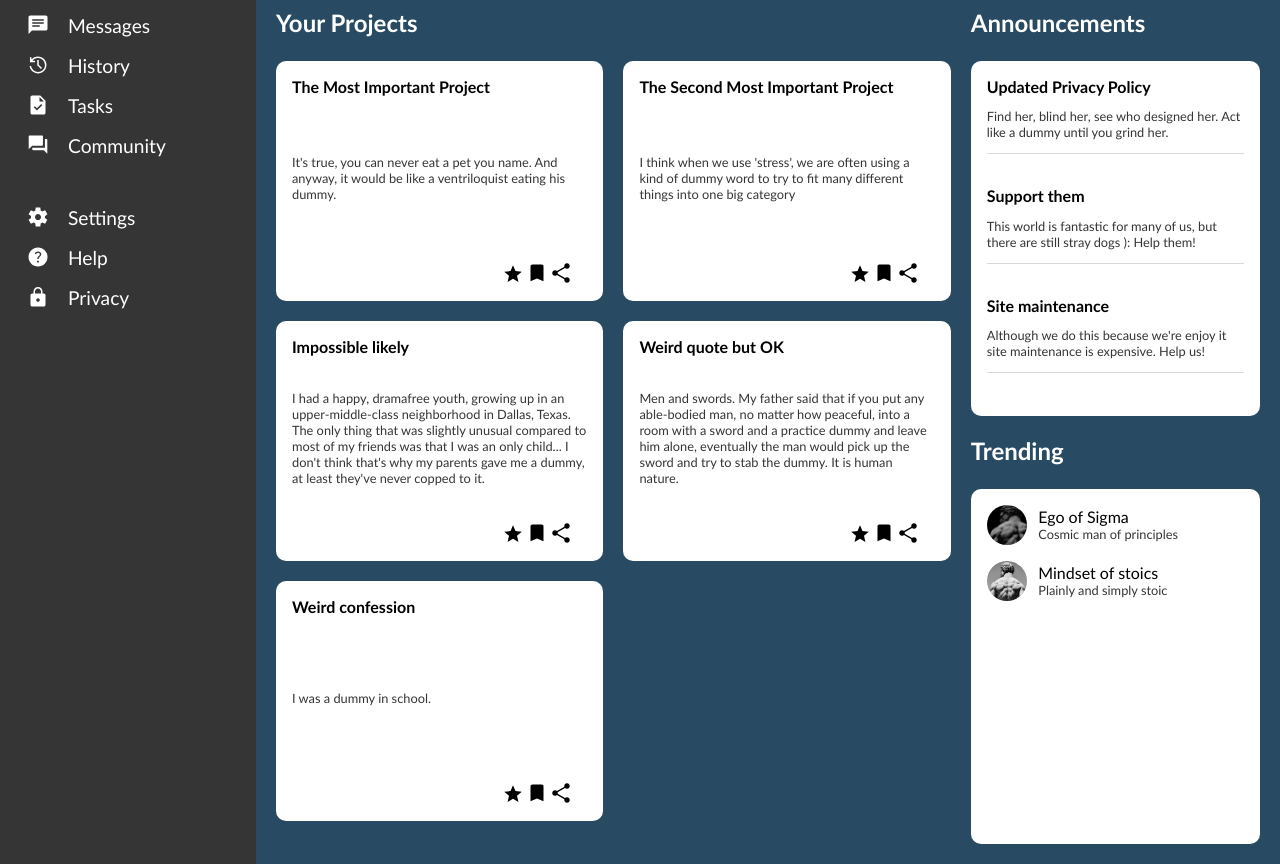
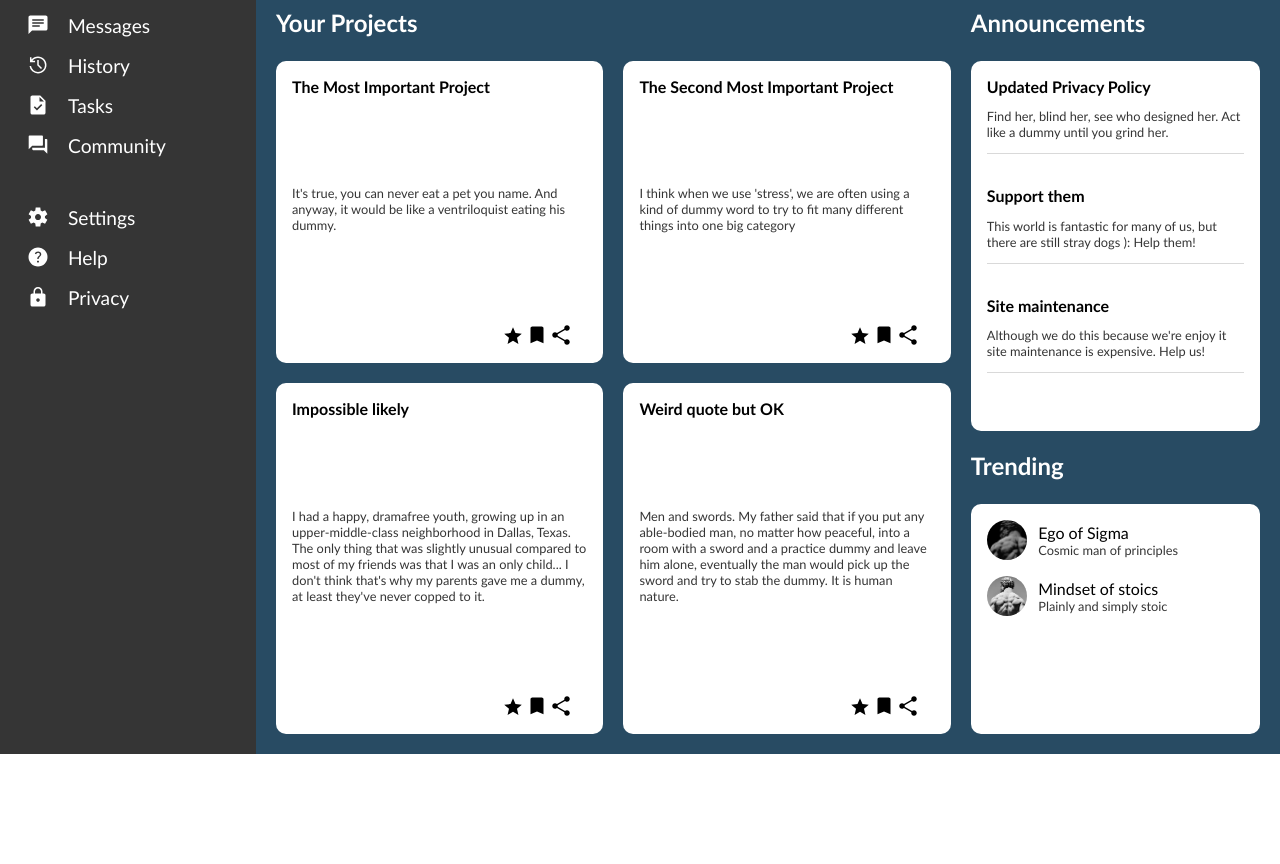
Before and after one commit to ralberrto/admin-dashboard, a plain HTML site: page index.html in a window 1280 px wide. Shown: the part 195-1059 px from the top of the page. After the commit the page ends 949 px from the top, so only its background shows below. Drawn offline with Linux system fonts and the light colour scheme.

```diff
--- a/index.html
+++ b/index.html
@@ -160,19 +160,6 @@
                                 <svg xmlns="http://www.w3.org/2000/svg" height="24" width="24"><path d="M18 21.75q-1.15 0-1.95-.8t-.8-1.95q0-.175.025-.388.025-.212.1-.362l-7.4-4.35q-.4.4-.9.625-.5.225-1.075.225-1.15 0-1.95-.8T3.25 12q0-1.15.8-1.95T6 9.25q.575 0 1.075.225t.9.625l7.4-4.35q-.075-.15-.1-.363-.025-.212-.025-.387 0-1.15.8-1.95t1.95-.8q1.15 0 1.95.8t.8 1.95q0 1.15-.8 1.95t-1.95.8q-.575 0-1.075-.225t-.9-.625l-7.4 4.35q.075.15.1.35.025.2.025.4 0 .175-.025.387-.025.213-.1.363l7.4 4.35q.4-.4.9-.625.5-.225 1.075-.225 1.15 0 1.95.8t.8 1.95q0 1.15-.8 1.95t-1.95.8Z"/></svg>
                             </div>
                         </div>
-                        <div class="entry">
-                            <p class="entry-title">Weird confession</p>
-                            <div class="flex-gap"></div>
-                            <p class="entry-body">
-                                I was a dummy in school.
-                            </p>
-                            <div class="flex-gap"></div>
-                            <div class="entry-footer">
-                                <svg xmlns="http://www.w3.org/2000/svg" height="24" width="24"><path d="M6.575 20.95 8 14.8l-4.775-4.15 6.3-.55L12 4.275l2.475 5.825 6.3.55L16 14.8l1.425 6.15L12 17.7Z"/></svg>
-                                <svg xmlns="http://www.w3.org/2000/svg" height="24" width="24"><path d="M5.5 20.25V5.3q0-.75.525-1.275Q6.55 3.5 7.3 3.5h9.4q.75 0 1.275.525.525.525.525 1.275v14.95l-6.5-2.8Z"/></svg>
-                                <svg xmlns="http://www.w3.org/2000/svg" height="24" width="24"><path d="M18 21.75q-1.15 0-1.95-.8t-.8-1.95q0-.175.025-.388.025-.212.1-.362l-7.4-4.35q-.4.4-.9.625-.5.225-1.075.225-1.15 0-1.95-.8T3.25 12q0-1.15.8-1.95T6 9.25q.575 0 1.075.225t.9.625l7.4-4.35q-.075-.15-.1-.363-.025-.212-.025-.387 0-1.15.8-1.95t1.95-.8q1.15 0 1.95.8t.8 1.95q0 1.15-.8 1.95t-1.95.8q-.575 0-1.075-.225t-.9-.625l-7.4 4.35q.075.15.1.35.025.2.025.4 0 .175-.025.387-.025.213-.1.363l7.4 4.35q.4-.4.9-.625.5-.225 1.075-.225 1.15 0 1.95.8t.8 1.95q0 1.15-.8 1.95t-1.95.8Z"/></svg>
-                            </div>
-                        </div>
                     </div>
                 </div>
                 <div id="announcements">
--- a/style.css
+++ b/style.css
@@ -57,7 +57,7 @@ body {
 
 #main-cont {
     display: grid;
-    grid-template-rows: 2fr 3fr 24fr;
+    grid-template-rows: 2fr 3fr 21fr;
 }
 
 nav {
@@ -180,7 +180,7 @@ header button:active {
 
 article {
     display: grid;
-    grid-template: 1fr 1fr / 7fr 3fr;
+    grid-template: 3fr 2fr / 7fr 3fr;
     grid-gap: 20px;
     background-color: #284b63;
     padding: 20px;
@@ -199,8 +199,9 @@ article > div {
 article #projects .section-body {
     display: grid;
     grid-gap: 20px;
+    height: 100%;
     grid-template-columns: repeat(auto-fit, minmax(300px, 1fr));
-    grid-auto-rows: minmax(160px, 240px);
+    grid-template-rows: repeate(auto-fit, minmax(160px, 1fr));
 }
 
 
```
